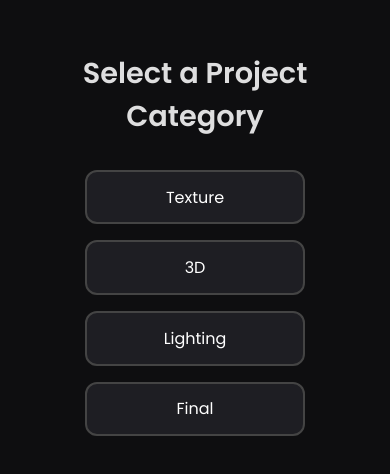
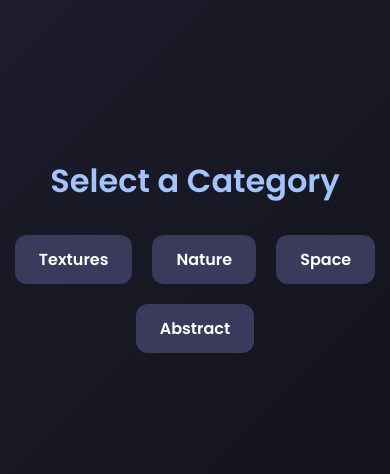
Before and after one commit to WhoAmI4435/qr-testing, a plain HTML site: page phone.html in a window 390 px wide. Shown: the part 178-652 px from the top of the page. Drawn offline with Linux system fonts and the light colour scheme.

Commit message:
Update phone.html

```diff
--- a/phone.html
+++ b/phone.html
@@ -2,68 +2,61 @@
 <html lang="en">
 <head>
   <meta charset="UTF-8" />
-  <meta name="viewport" content="width=device-width, initial-scale=1.0" />
-  <title>Select Category</title>
+  <meta name="viewport" content="width=device-width, initial-scale=1.0"/>
+  <title>Phone Control</title>
   <link href="https://fonts.googleapis.com/css2?family=Poppins:wght@400;600&display=swap" rel="stylesheet">
   <style>
     * {
       box-sizing: border-box;
       font-family: 'Poppins', sans-serif;
-      margin: 0;
-      padding: 0;
     }
 
     body {
-      background: #0e0e10;
+      background: linear-gradient(135deg, #1e1e2f, #121218);
       color: #fff;
       display: flex;
+      flex-direction: column;
       align-items: center;
       justify-content: center;
       height: 100vh;
-      padding: 1rem;
+      margin: 0;
     }
 
-    .container {
+    h1 {
+      margin-bottom: 30px;
+      font-size: 2rem;
+      color: #a1c4fd;
       text-align: center;
     }
 
-    h1 {
-      font-size: 1.8rem;
-      margin-bottom: 2rem;
-      font-weight: 600;
-      color: #ffffffdd;
-    }
-
-    .button-group {
+    .button-container {
       display: flex;
-      flex-direction: column;
-      gap: 1rem;
-      align-items: center;
+      flex-wrap: wrap;
+      gap: 20px;
+      justify-content: center;
     }
 
     button {
-      background: #1e1e23;
-      border: 2px solid #444;
-      padding: 0.8rem 2rem;
+      padding: 12px 24px;
+      border: none;
       border-radius: 12px;
+      background: #3a3a5d;
+      color: #fff;
       font-size: 1rem;
-      color: #fff;
+      font-weight: 600;
       cursor: pointer;
-      transition: all 0.3s ease;
-      width: 220px;
+      transition: transform 0.2s ease, background 0.3s ease;
     }
 
     button:hover {
+      background: #575785;
       transform: scale(1.05);
-      background: #2a2a30;
-      border-color: #666;
     }
 
     button:active {
-      transform: scale(0.97);
+      transform: scale(0.98);
     }
   </style>
-
   <script type="module">
     import { initializeApp } from "https://www.gstatic.com/firebasejs/10.12.2/firebase-app.js";
     import { getDatabase, ref, set } from "https://www.gstatic.com/firebasejs/10.12.2/firebase-database.js";
@@ -81,23 +74,21 @@
     const app = initializeApp(firebaseConfig);
     const database = getDatabase(app);
 
-    function updateCategory(value) {
+    function sendCategory(category) {
       const categoryRef = ref(database, 'displayCategory');
-      set(categoryRef, value);
+      set(categoryRef, category);
     }
 
-    window.selectCategory = updateCategory;
+    window.sendCategory = sendCategory;
   </script>
 </head>
 <body>
-  <div class="container">
-    <h1>Select a Project Category</h1>
-    <div class="button-group">
-      <button onclick="selectCategory('texture')">Texture</button>
-      <button onclick="selectCategory('3d')">3D</button>
-      <button onclick="selectCategory('lighting')">Lighting</button>
-      <button onclick="selectCategory('final')">Final</button>
-    </div>
+  <h1>Select a Category</h1>
+  <div class="button-container">
+    <button onclick="sendCategory('textures')">Textures</button>
+    <button onclick="sendCategory('nature')">Nature</button>
+    <button onclick="sendCategory('space')">Space</button>
+    <button onclick="sendCategory('abstract')">Abstract</button>
   </div>
 </body>
 </html>
```
